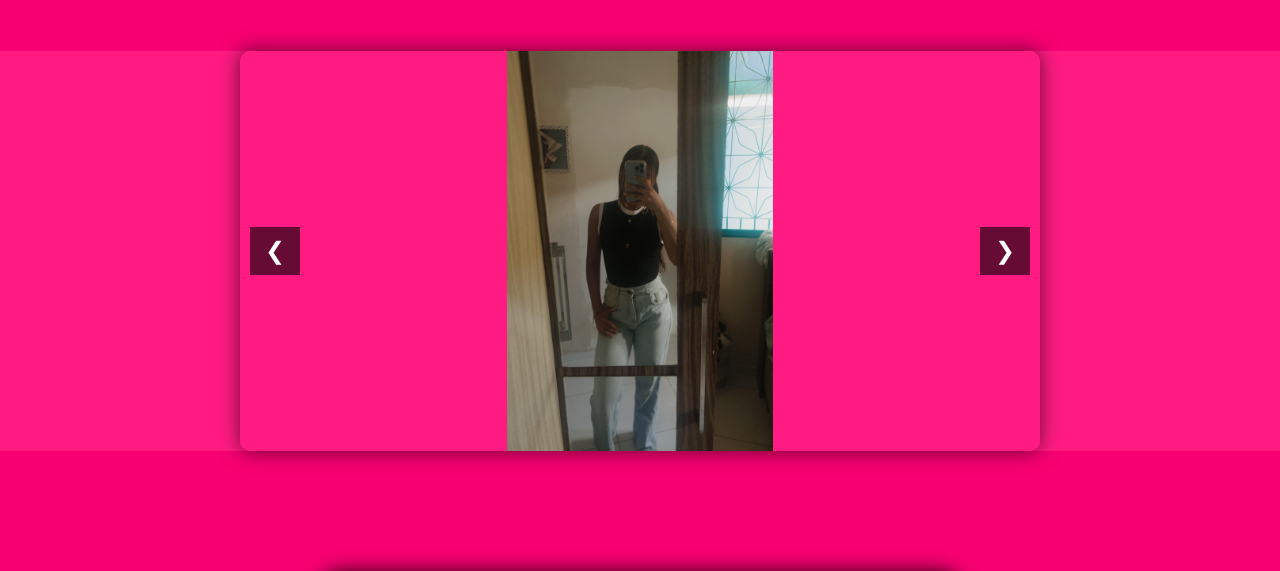
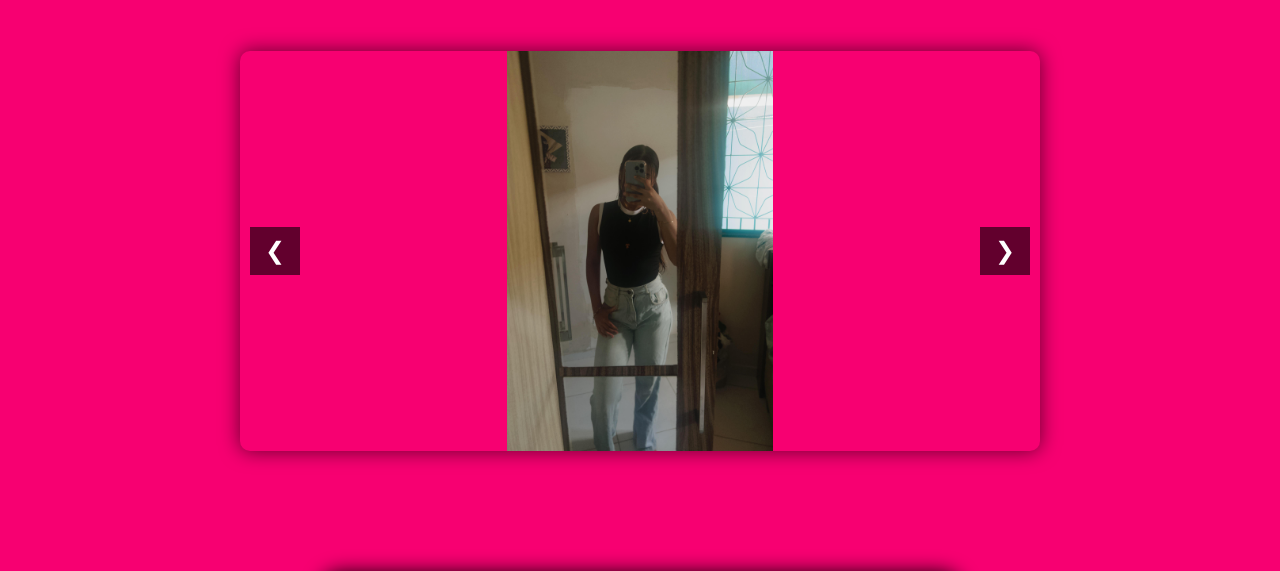
Before and after one commit to ItaloDan/especial, a plain HTML site: page index.html in a window 1280 px wide. Shown: the part 153-724 px from the top of the page. Drawn offline with Linux system fonts and the light colour scheme; a web font is replaced by a local one.

Commit message:
Update style.css

```diff
--- a/style.css
+++ b/style.css
@@ -8,7 +8,7 @@
       background-color: #f70071;
     }
     .carouselpart{
-     background-color: #ff1b82;
+     background-color: #f70071;
       display: flex;
       justify-content: center;
       align-items: center;
```
